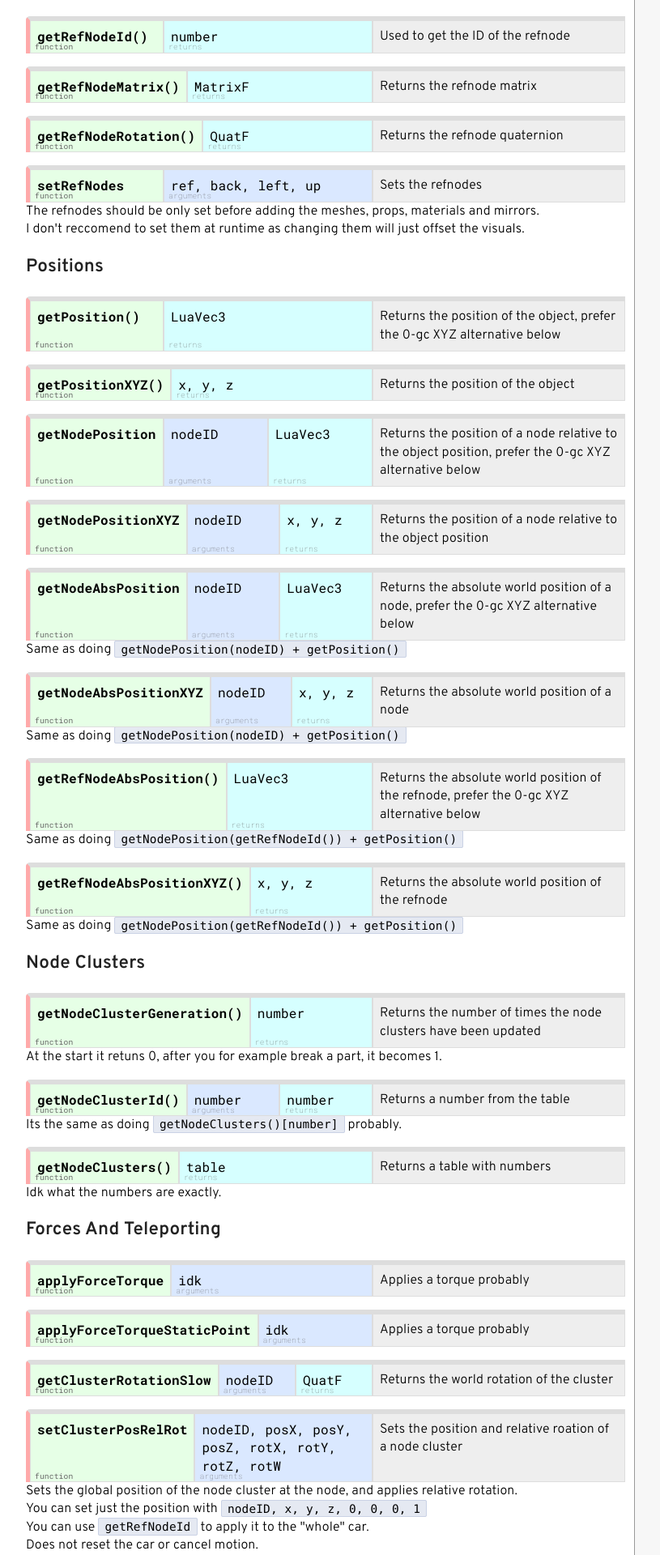
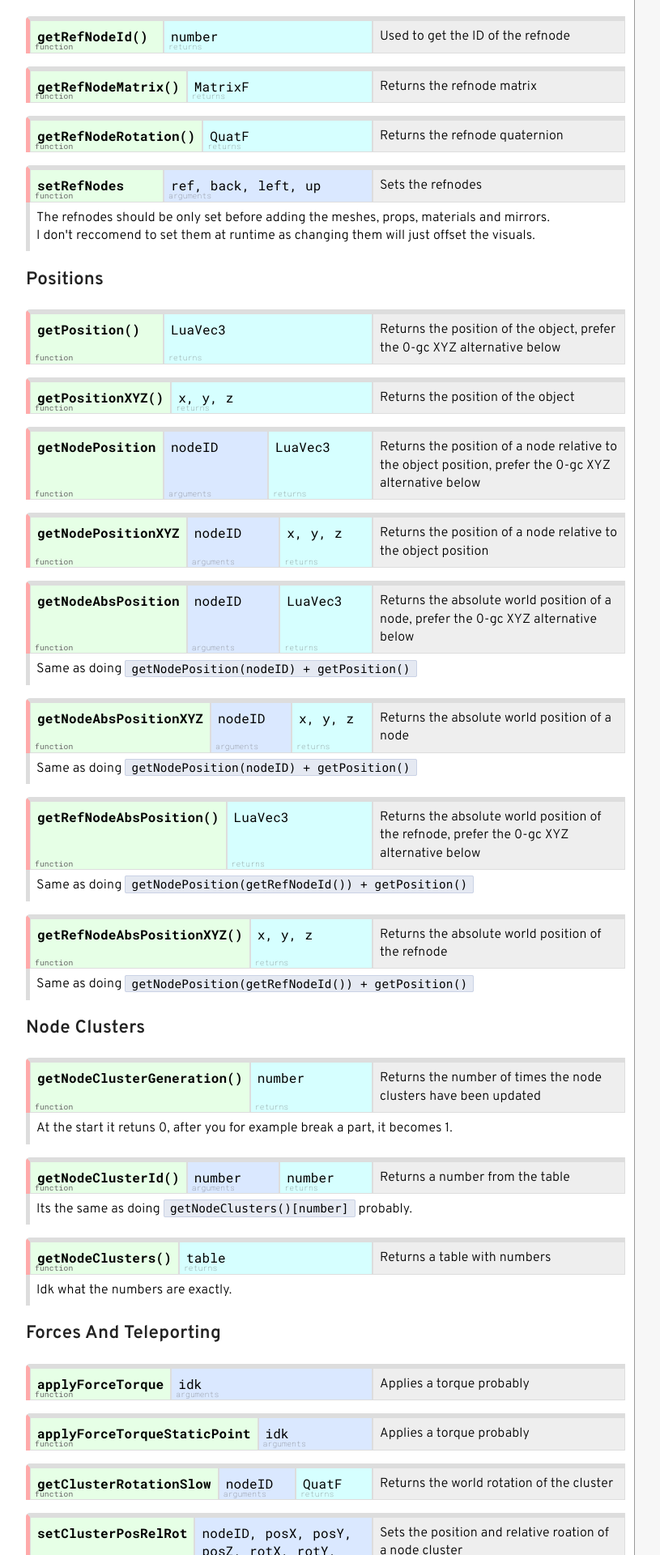
Before and after one commit to E32k/e32k.github.io, a Jekyll site: the page built from BeamNG.lua/ge/playerVehicle.md, in a window 1280 px wide. Shown: the part 791-2711 px from the top of the page at 81% size, without its empty margins (224-1039 px from the left). Built offline with Jekyll 4.4.1, drawn with Linux system fonts in a browser that asks for light colours.

Commit message:
manual convert to div

```diff
--- a/BeamNG.lua/ge/playerVehicle.md
+++ b/BeamNG.lua/ge/playerVehicle.md
@@ -14,9 +14,7 @@ Functions that are in the userdata after calling `getPlayerVehicle(0)`
   <div class="func">getNodeCount()</div>
   <div class="rets">number</div>
   <div class="desc">Returns the number of nodes</div>
-
-</div>
-</div>
+</div></div>
 
 ### Refnodes
 
@@ -24,36 +22,28 @@ Functions that are in the userdata after calling `getPlayerVehicle(0)`
   <div class="func">getRefNodeId()</div>
   <div class="rets">number</div>
   <div class="desc">Used to get the ID of the refnode</div>
-
-</div>
-</div>
+</div></div>
 
 <div class="funcTable"><div class="headerRow">
   <div class="func">getRefNodeMatrix()</div>
   <div class="rets">MatrixF</div>
   <div class="desc">Returns the refnode matrix</div>
-
-</div>
-</div>
+</div></div>
 
 <div class="funcTable"><div class="headerRow">
   <div class="func">getRefNodeRotation()</div>
   <div class="rets">QuatF</div>
   <div class="desc">Returns the refnode quaternion</div>
-
-</div>
-</div>
+</div></div>
 
 <div class="funcTable"><div class="headerRow">
   <div class="func">setRefNodes</div>
   <div class="args">ref, back, left, up</div>
   <div class="desc">Sets the refnodes</div>
-
-</div>
+  </div><div class="details">
   The refnodes should be only set before adding the meshes, props, materials and mirrors.<br>
   I don't reccomend to set them at runtime as changing them will just offset the visuals.
-
-</div>
+</div></div>
 
 ### Positions
 
@@ -61,77 +51,61 @@ Functions that are in the userdata after calling `getPlayerVehicle(0)`
   <div class="func">getPosition()</div>
   <div class="rets">LuaVec3</div>
   <div class="desc">Returns the position of the object, prefer the 0-gc XYZ alternative below</div>
-
-</div>
-</div>
+</div></div>
 
 <div class="funcTable"><div class="headerRow">
   <div class="func">getPositionXYZ()</div>
   <div class="rets">x, y, z</div>
   <div class="desc">Returns the position of the object</div>
-
-</div>
-</div>
+</div></div>
 
 <div class="funcTable"><div class="headerRow">
   <div class="func">getNodePosition</div>
   <div class="args">nodeID</div>
   <div class="rets">LuaVec3</div>
   <div class="desc">Returns the position of a node relative to the object position, prefer the 0-gc XYZ alternative below</div>
-
-</div>
-</div>
+</div></div>
 
 <div class="funcTable"><div class="headerRow">
   <div class="func">getNodePositionXYZ</div>
   <div class="args">nodeID</div>
   <div class="rets">x, y, z</div>
   <div class="desc">Returns the position of a node relative to the object position</div>
-
-</div>
-</div>
+</div></div>
 
 <div class="funcTable"><div class="headerRow">
   <div class="func">getNodeAbsPosition</div>
   <div class="args">nodeID</div>
   <div class="rets">LuaVec3</div>
   <div class="desc">Returns the absolute world position of a node, prefer the 0-gc XYZ alternative below</div>
-
-</div>
+  </div><div class="details">
   Same as doing <code>getNodePosition(nodeID) + getPosition()</code>
-
-</div>
+</div></div>
 
 <div class="funcTable"><div class="headerRow">
   <div class="func">getNodeAbsPositionXYZ</div>
   <div class="args">nodeID</div>
   <div class="rets">x, y, z</div>
   <div class="desc">Returns the absolute world position of a node</div>
-
-</div>
+  </div><div class="details">
   Same as doing <code>getNodePosition(nodeID) + getPosition()</code>
-
-</div>
+</div></div>
 
 <div class="funcTable"><div class="headerRow">
   <div class="func">getRefNodeAbsPosition()</div>
   <div class="rets">LuaVec3</div>
   <div class="desc">Returns the absolute world position of the refnode, prefer the 0-gc XYZ alternative below</div>
-
-</div>
+  </div><div class="details">
   Same as doing <code>getNodePosition(getRefNodeId()) + getPosition()</code>
-
-</div>
+</div></div>
 
 <div class="funcTable"><div class="headerRow">
   <div class="func">getRefNodeAbsPositionXYZ()</div>
   <div class="rets">x, y, z</div>
   <div class="desc">Returns the absolute world position of the refnode</div>
-
-</div>
+  </div><div class="details">
   Same as doing <code>getNodePosition(getRefNodeId()) + getPosition()</code>
-
-</div>
+</div></div>
 
 
 ### Node Clusters
@@ -140,32 +114,26 @@ Functions that are in the userdata after calling `getPlayerVehicle(0)`
   <div class="func">getNodeClusterGeneration()</div>
   <div class="rets">number</div>
   <div class="desc">Returns the number of times the node clusters have been updated</div>
-
-</div>
+  </div><div class="details">
   At the start it retuns 0, after you for example break a part, it becomes 1.
-
-</div>
+</div></div>
 
 <div class="funcTable"><div class="headerRow">
   <div class="func">getNodeClusterId()</div>
   <div class="args">number</div>
   <div class="rets">number</div>
   <div class="desc">Returns a number from the table</div>
-
-</div>
+  </div><div class="details">
   Its the same as doing <code>getNodeClusters()[number]</code> probably.
-
-</div>
+</div></div>
 
 <div class="funcTable"><div class="headerRow">
   <div class="func">getNodeClusters()</div>
   <div class="rets">table</div>
   <div class="desc">Returns a table with numbers</div>
-
-</div>
+  </div><div class="details">
   Idk what the numbers are exactly.
-
-</div>
+</div></div>
 
 ### Forces And Teleporting
 
@@ -173,50 +141,40 @@ Functions that are in the userdata after calling `getPlayerVehicle(0)`
   <div class="func">applyForceTorque</div>
   <div class="args">idk</div>
   <div class="desc">Applies a torque probably</div>
-
-</div>
-</div>
+</div></div>
 
 <div class="funcTable"><div class="headerRow">
   <div class="func">applyForceTorqueStaticPoint</div>
   <div class="args">idk</div>
   <div class="desc">Applies a torque probably</div>
-
-</div>
-</div>
+</div></div>
 
 <div class="funcTable"><div class="headerRow">
   <div class="func">getClusterRotationSlow</div>
   <div class="args">nodeID</div>
   <div class="rets">QuatF</div>
   <div class="desc">Returns the world rotation of the cluster</div>
-
-</div>
-</div>
+</div></div>
 
 <div class="funcTable"><div class="headerRow">
   <div class="func">setClusterPosRelRot</div>
   <div class="args">nodeID, posX, posY, posZ, rotX, rotY, rotZ, rotW</div>
   <div class="desc">Sets the position and relative roation of a node cluster</div>
-
-</div>
+  </div><div class="details">
   Sets the global position of the node cluster at the node, and applies relative rotation.<br>
   You can set just the position with <code>nodeID, x, y, z, 0, 0, 0, 1</code><br>
   You can use <code>getRefNodeId</code> to apply it to the "whole" car.<br>
   Does not reset the car or cancel motion.
-
-</div>
+</div></div>
 
 <div class="funcTable"><div class="headerRow">
   <div class="func">applyClusterVelocityScaleAdd</div>
   <div class="args">nodeID, originalVelocityScale, velX, velY, velZ</div>
   <div class="desc">Applies a force to a node cluster</div>
-
-</div>
+  </div><div class="details">
   Cancel all velocity: <code>nodeID, 0, 0, 0, 0</code><br>
   Double velocity: <code>nodeID, 2, 0, 0, 0</code><br>
   Set velocity: <code>nodeID, 0, x, y, z</code><br>
   Add velocity: <code>nodeID, 1, x, y, z</code><br>
   You can use <code>getRefNodeId</code> to apply it to the "whole" car.
-
-</div>
+</div></div>
```
